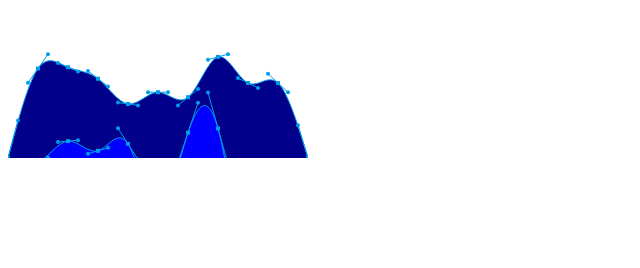
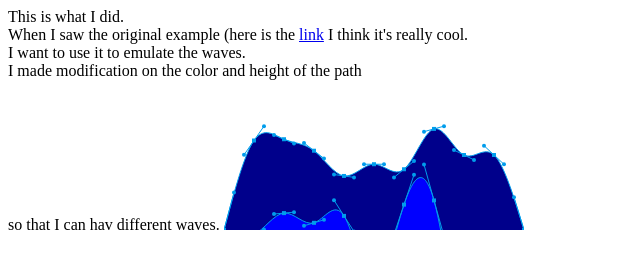
Before and after one commit to lilytea/TE8, a plain HTML site: page index.html in a window 1280 px wide. Shown: the whole page, without its empty margins (0-640 px from the left). Drawn offline with Linux system fonts and the light colour scheme.

Commit message:
Update index.html

```diff
--- a/index.html
+++ b/index.html
@@ -8,6 +8,12 @@
 </script>
 </head>
 <body>
+  This is what I did. <br>
+  When I saw the original example  (here is the <a href="http://paperjs.org/examples/smoothing/")>link</a>
+  I think it's really cool.<br>
+  I want to use it to emulate the waves.<br>
+  I made modification on the color and height of the path<br>
+  so that I can hav different waves.
 	<canvas id="myCanvas" resize></canvas>
 </body>
 </html>
```
